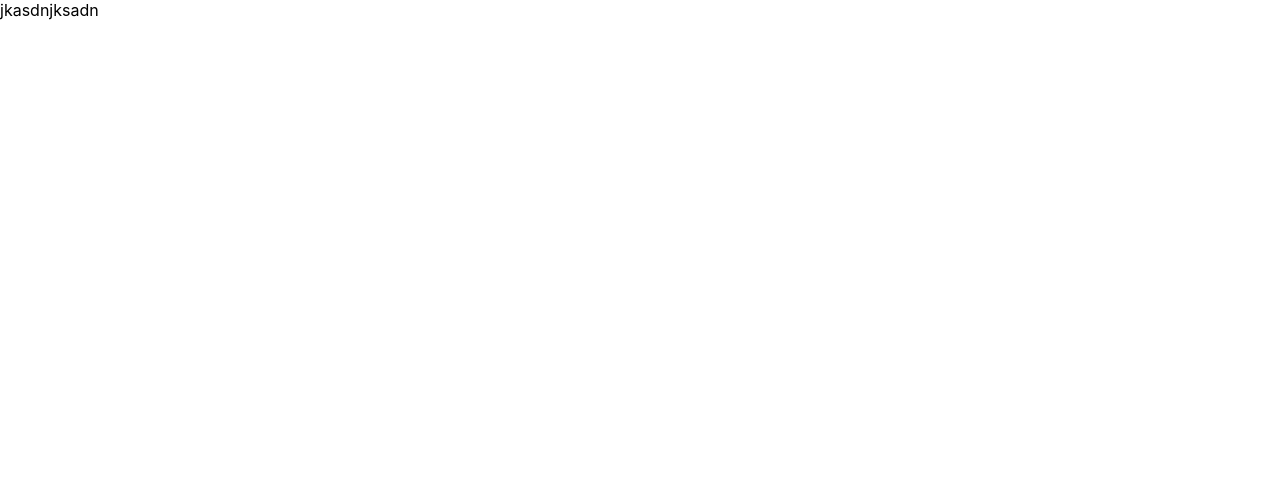
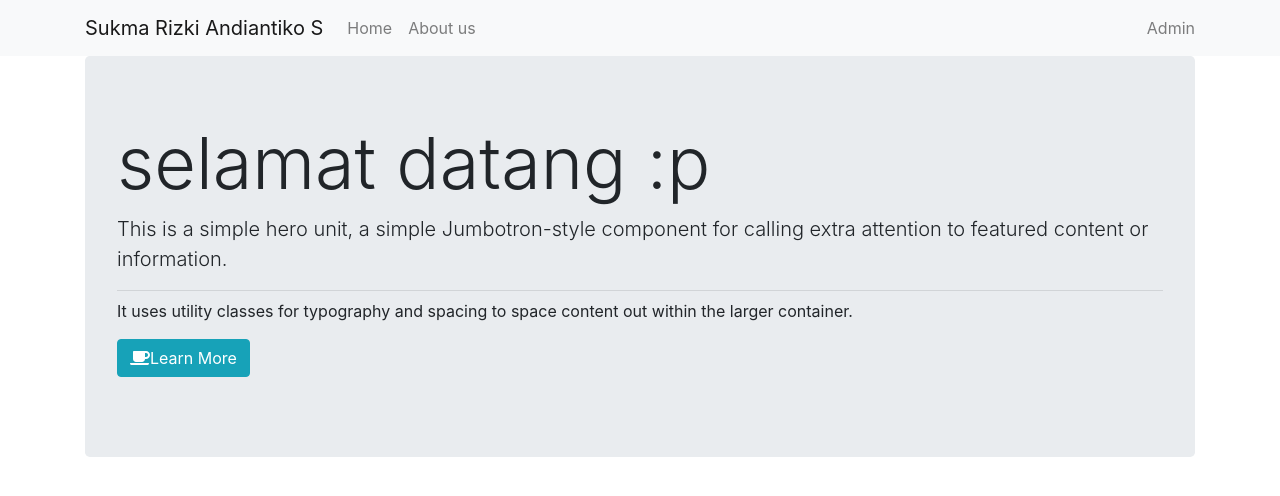
Before and after one commit to dinosukqwerty/reactredux, a React (Create React App) app: page / in a window 1280 px wide. Shown: the top 496 px of the page. Built offline with nearby package versions, Linux system fonts and the light colour scheme.

Commit message:
font awesome, navbar, jumbotron

```diff
--- a/package.json
+++ b/package.json
@@ -3,6 +3,9 @@
   "version": "0.1.0",
   "private": true,
   "dependencies": {
+    "@fortawesome/fontawesome-svg-core": "^1.2.34",
+    "@fortawesome/free-solid-svg-icons": "^5.15.2",
+    "@fortawesome/react-fontawesome": "^0.1.14",
     "@testing-library/jest-dom": "^5.11.4",
     "@testing-library/react": "^11.1.0",
     "@testing-library/user-event": "^12.1.10",
--- a/src/App.js
+++ b/src/App.js
@@ -1,10 +1,16 @@
 import React, { Component } from 'react'
+import JumbotronComponents from './Components/JumbotronComponents'
+import NavbarComponents from './Components/NavbarComponents'
 
 export default class App extends Component {
+  state ={
+    title : "selamat datang :p"
+  }
   render() {
     return (
       <div>
-        jkasdnjksadn
+        <NavbarComponents />
+        <JumbotronComponents title={this.state.title}/>
       </div>
     )
   }
--- /dev/null
+++ b/src/Components/JumbotronComponents.js
@@ -0,0 +1,24 @@
+import React from 'react';
+import { Jumbotron, Button, Container } from 'reactstrap';
+import { FontAwesomeIcon } from '@fortawesome/react-fontawesome'
+import { faCoffee } from '@fortawesome/free-solid-svg-icons'
+
+const JumbotronComponents = (props) => {
+  return (
+    <div>
+      <Container>
+        <Jumbotron>
+            <h1 className="display-3">{props.title}</h1>
+            <p className="lead">This is a simple hero unit, a simple Jumbotron-style component for calling extra attention to featured content or information.</p>
+            <hr className="my-2" />
+            <p>It uses utility classes for typography and spacing to space content out within the larger container.</p>
+            <p className="lead">
+            <Button color="info"><FontAwesomeIcon icon={faCoffee} />Learn More</Button>
+            </p>
+        </Jumbotron>
+      </Container>
+    </div>
+  );
+};
+
+export default JumbotronComponents;
--- /dev/null
+++ b/src/Components/NavbarComponents.js
@@ -0,0 +1,42 @@
+import React, { useState } from 'react';
+import {
+  Collapse,
+  Navbar,
+  NavbarToggler,
+  NavbarBrand,
+  Nav,
+  NavItem,
+  NavLink,
+  NavbarText,
+  Container
+} from 'reactstrap';
+
+const NavbarComponents = (props) => {
+  const [isOpen, setIsOpen] = useState(false);
+
+  const toggle = () => setIsOpen(!isOpen);
+
+  return (
+    <div>
+      <Navbar color="light" light expand="md">
+       <Container>
+       <NavbarBrand href="/">Sukma Rizki Andiantiko S</NavbarBrand>
+        <NavbarToggler onClick={toggle} />
+        <Collapse isOpen={isOpen} navbar>
+          <Nav className="mr-auto" navbar>
+            <NavItem>
+              <NavLink href="/components/">Home</NavLink>
+            </NavItem>
+            <NavItem>
+              <NavLink href="https://github.com/reactstrap/reactstrap">About us</NavLink>
+            </NavItem>
+          </Nav>
+          <NavbarText>Admin</NavbarText>
+        </Collapse>
+       </Container>
+      </Navbar>
+    </div>
+  );
+}
+
+export default NavbarComponents;
--- a/src/index.js
+++ b/src/index.js
@@ -3,6 +3,7 @@ import ReactDOM from 'react-dom';
 import './index.css';
 import App from './App';
 import reportWebVitals from './reportWebVitals';
+import 'bootstrap/dist/css/bootstrap.min.css';
 
 ReactDOM.render(
   <React.StrictMode>
```
Also changed, not shown: 1 other file (tests, documents, lock files or other folders).
